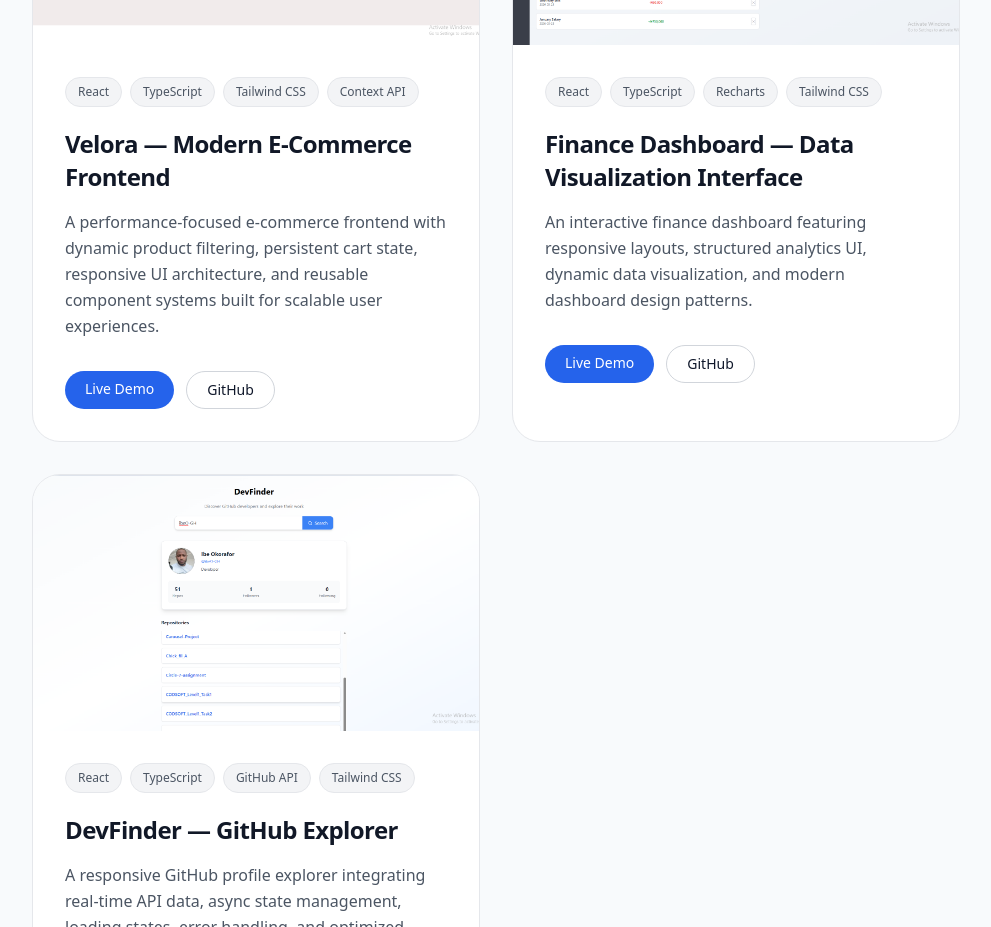
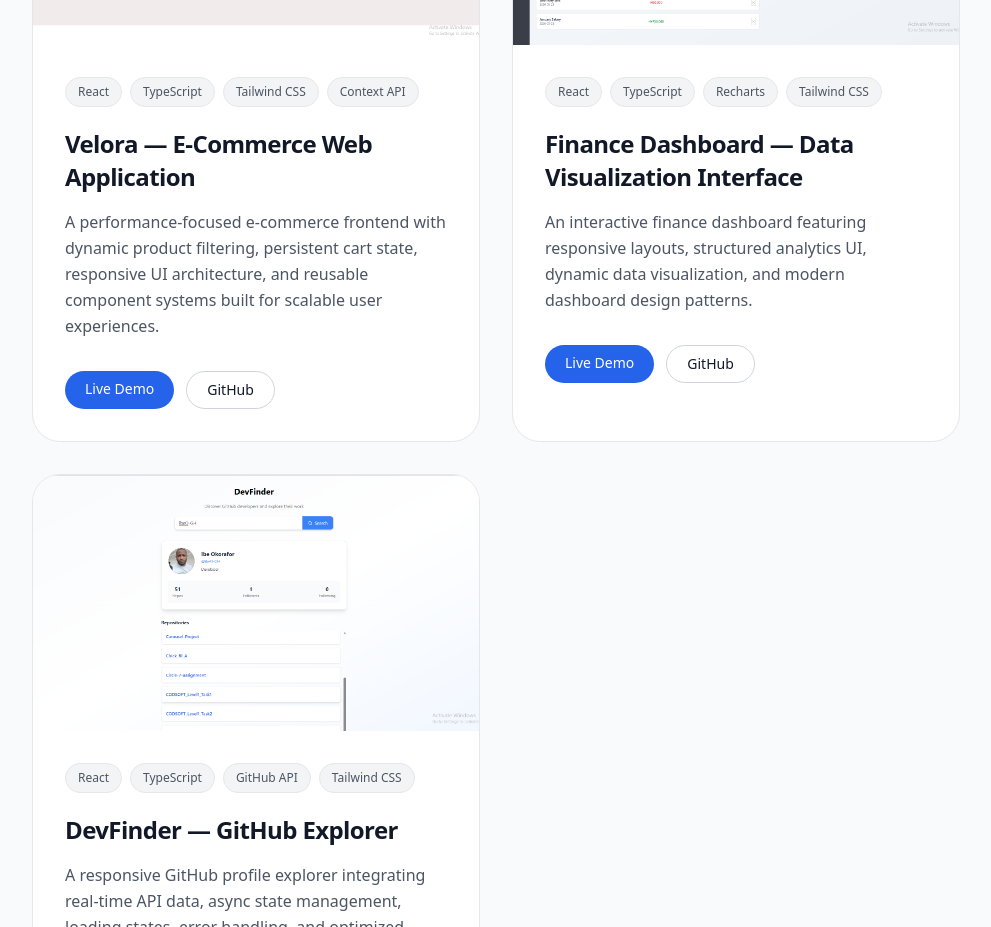
Before and after one commit to ibeO-GH/ibe-portfolio, a React (Vite) app: page / in a window 1280 px wide. Shown: the part 4460-5387 px from the top of the page, without its empty margins (144-1135 px from the left). Built offline with nearby package versions, Linux system fonts and the light colour scheme.

Commit message:
velora project update

```diff
--- a/src/components/Projects.tsx
+++ b/src/components/Projects.tsx
@@ -49,7 +49,7 @@ const projects = [
     featured: true,
   },
   {
-    title: "Velora — Modern E-Commerce Frontend",
+    title: "Velora — E-Commerce Web Application",
     description:
       "A performance-focused e-commerce frontend with dynamic product filtering, persistent cart state, responsive UI architecture, and reusable component systems built for scalable user experiences.",
     image: project2,
```
